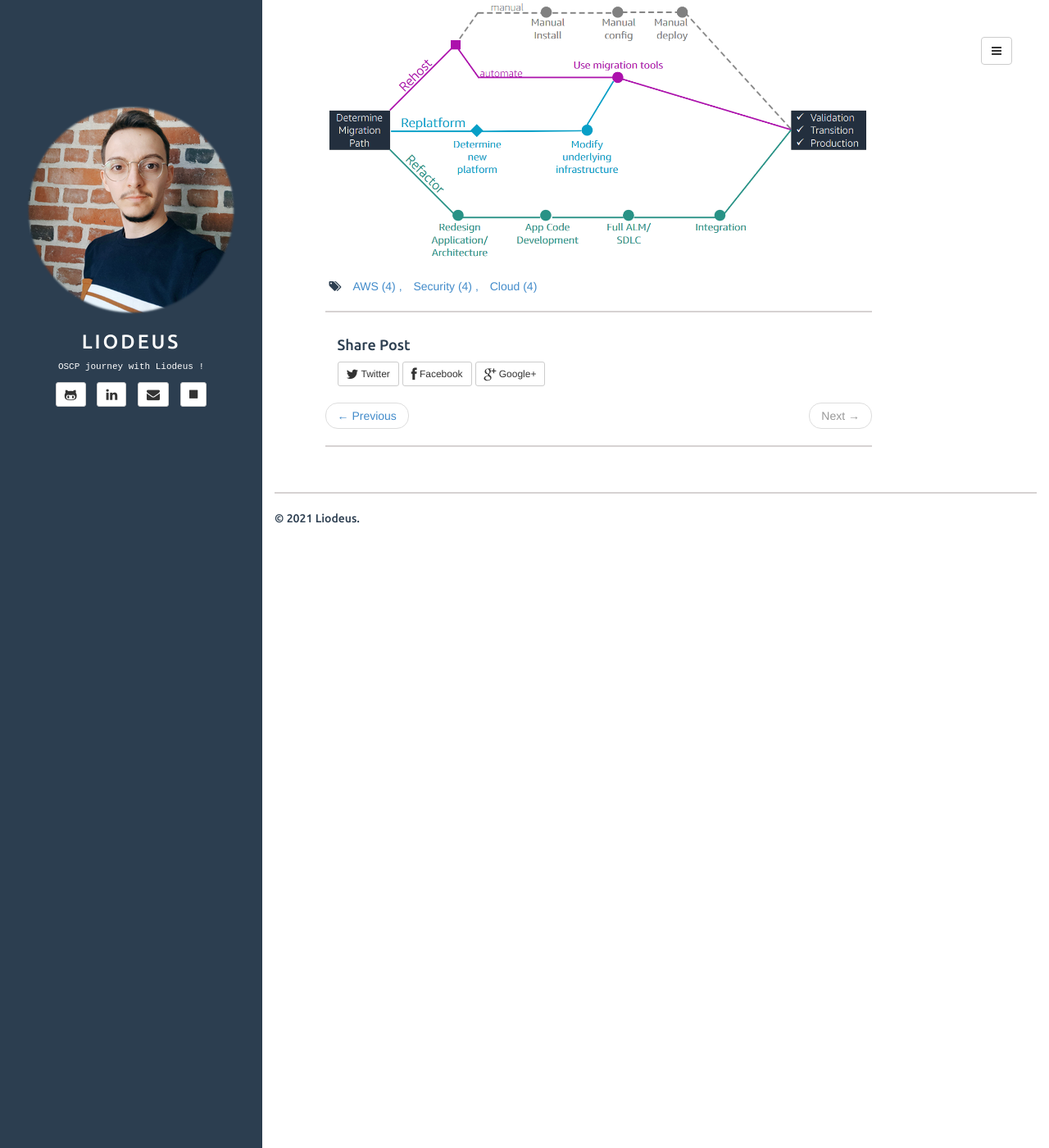
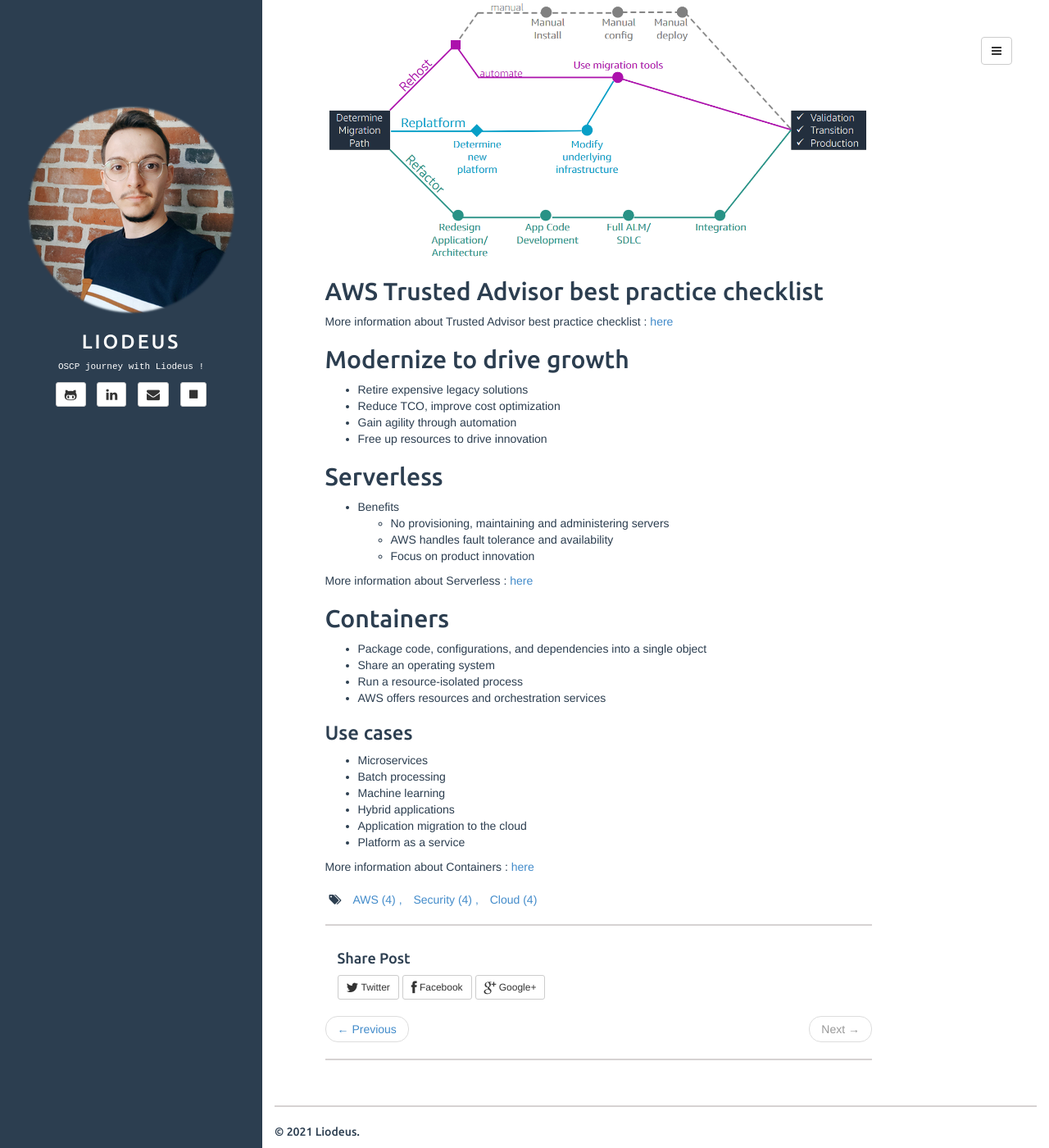
Before and after one commit to Liodeus/liodeus.github.io, a Jekyll site: the page built from _posts/2021-03-18-AWS-Technical-Professional-Module-5.md, in a window 1280 px wide and 1400 px high, scrolled down 895 px. Shown: the whole window at 82% size. Built offline with Jekyll 4.4.1, drawn with Linux system fonts in a browser that asks for light colours.

Commit message:
Add files via upload

```diff
--- a/_posts/2021-03-18-AWS-Technical-Professional-Module-5.md
+++ b/_posts/2021-03-18-AWS-Technical-Professional-Module-5.md
@@ -38,3 +38,41 @@
 ## Migration strategies
 
 ![](/assets/imgs/AWS/migration_strategies.PNG)
+
+## AWS Trusted Advisor best practice checklist
+
+More information about Trusted Advisor best practice checklist : [here](https://aws.amazon.com/premiumsupport/technology/trusted-advisor/best-practice-checklist/)
+
+## Modernize to drive growth
+
+- Retire expensive legacy solutions
+- Reduce TCO, improve cost optimization
+- Gain agility through automation
+- Free up resources to drive innovation
+
+## Serverless
+
+- Benefits
+  - No provisioning, maintaining and administering servers
+  - AWS handles fault tolerance and availability
+  - Focus on product innovation
+
+More information about Serverless : [here](https://aws.amazon.com/serverless/)
+
+## Containers
+
+- Package code, configurations, and dependencies into a single object
+- Share an operating system
+- Run a resource-isolated process
+- AWS offers resources and orchestration services
+
+### Use cases
+
+- Microservices
+- Batch processing
+- Machine learning
+- Hybrid applications
+- Application migration to the cloud
+- Platform as a service
+
+More information about Containers : [here](https://aws.amazon.com/containers/)
```
